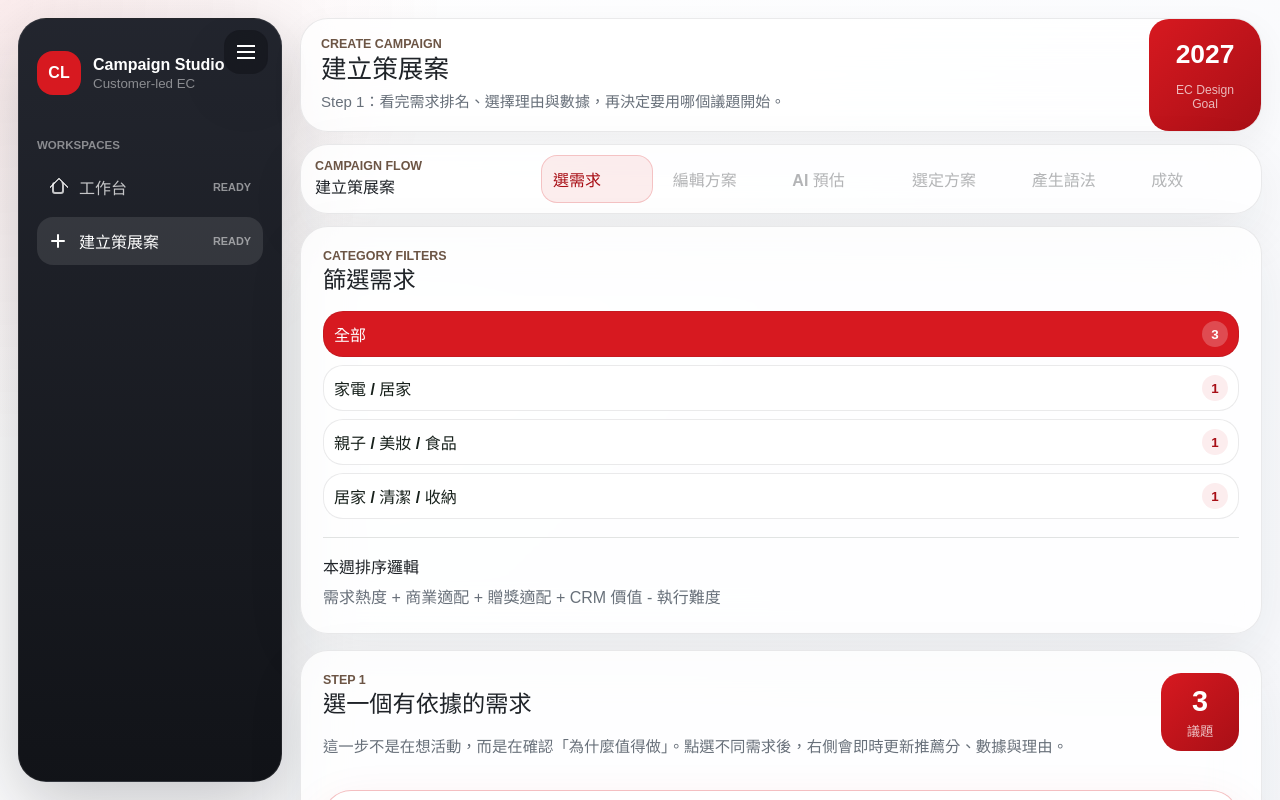
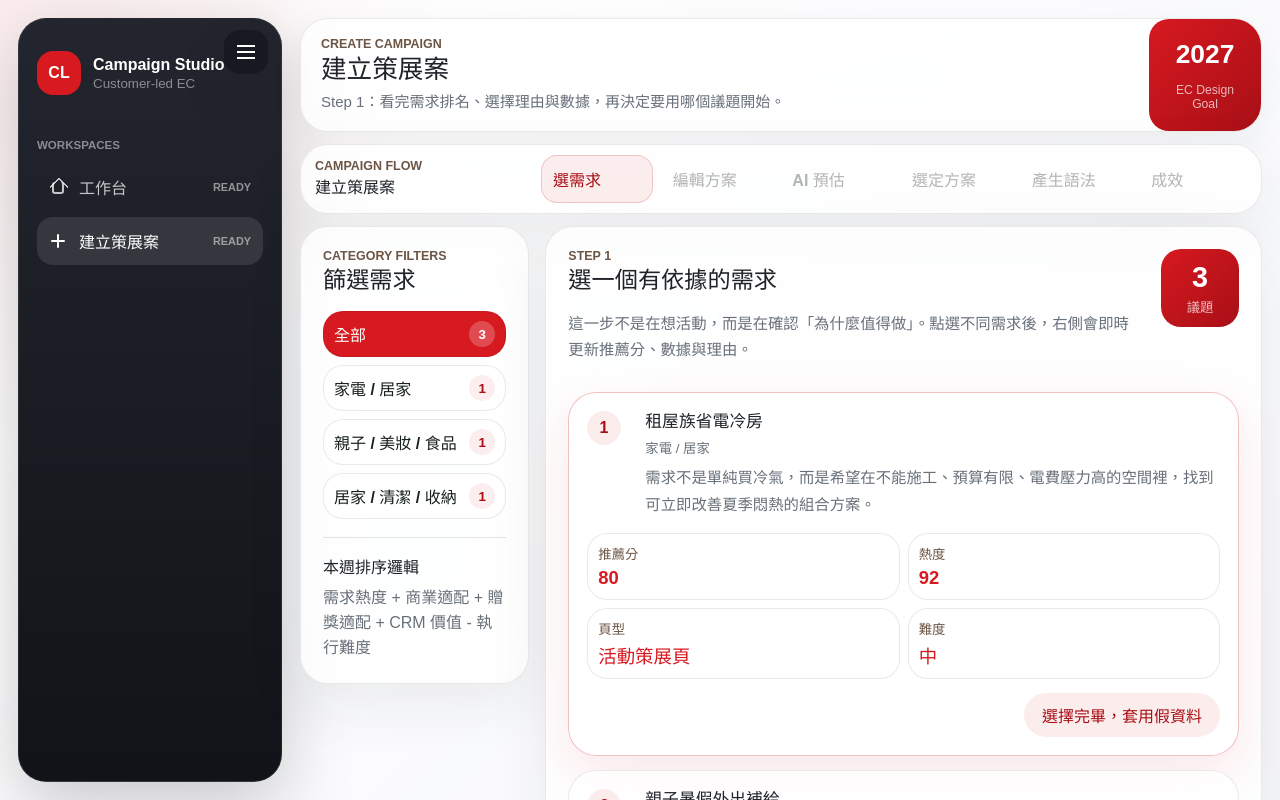
Before and after one commit to Iveslee00/SKMBI, a Next.js app: page /create in a window 1280 px wide. Shown: the top 800 px of the page. Built offline with nearby package versions, Linux system fonts and the light colour scheme.

Commit message:
Improve create page responsive layout

```diff
--- a/src/app/globals.css
+++ b/src/app/globals.css
@@ -2625,7 +2625,6 @@ pre {
 }
 
 @media (max-width: 1280px) {
-  .create-step-layout,
   .saved-project-list a,
   .analysis-grid article {
     grid-template-columns: 1fr;
@@ -2636,13 +2635,39 @@ pre {
   }
 }
 
+@media (min-width: 901px) and (max-width: 1280px) {
+  .create-step-layout {
+    grid-template-columns: minmax(180px, 0.32fr) minmax(0, 1fr);
+  }
+
+  .filter-rail,
+  .opportunity-rank-panel,
+  .selected-topic-panel {
+    min-width: 0;
+  }
+
+  .selected-topic-panel {
+    grid-column: 1 / -1;
+  }
+
+  .choice-meta {
+    grid-template-columns: repeat(2, minmax(0, 1fr));
+  }
+}
+
 @media (min-width: 1281px) and (max-width: 1500px) {
   .create-step-layout {
-    grid-template-columns: 210px minmax(0, 1fr);
-  }
-
+    grid-template-columns: 180px minmax(0, 1fr) minmax(280px, 0.72fr);
+  }
+
+  .filter-rail,
+  .opportunity-rank-panel,
   .selected-topic-panel {
-    grid-column: 2;
+    min-width: 0;
+  }
+
+  .selected-topic-panel .metric-strip {
+    grid-template-columns: 1fr;
   }
 }
 
@@ -2655,11 +2680,16 @@ pre {
   .forecast-variant-grid,
   .forecast-chart-row,
   .selection-grid,
+  .create-step-layout,
   .proposal-field-grid,
   .choice-meta {
     grid-template-columns: 1fr;
   }
 
+  .selected-topic-panel {
+    grid-column: auto;
+  }
+
   .app-shell {
     padding: 10px;
   }
```
